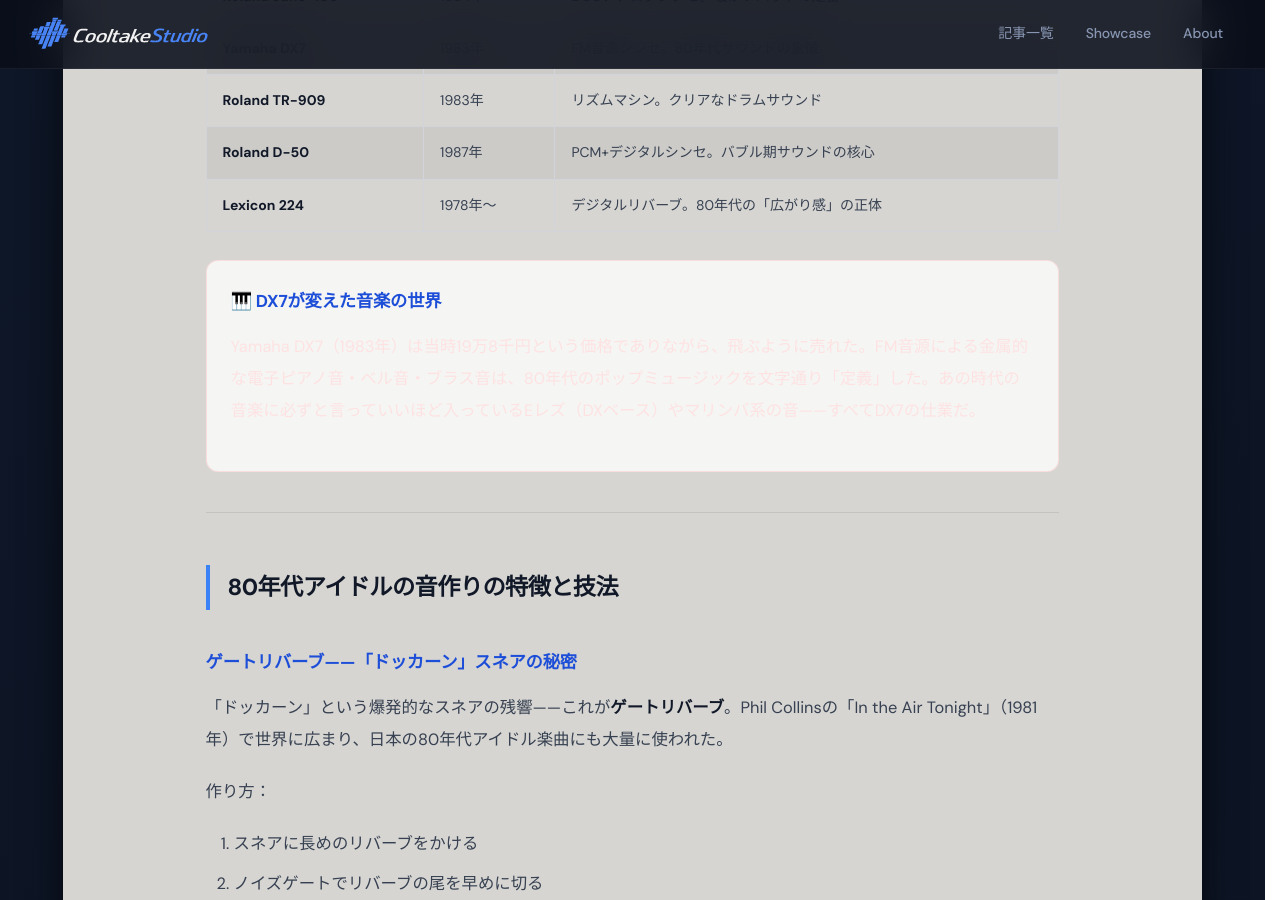
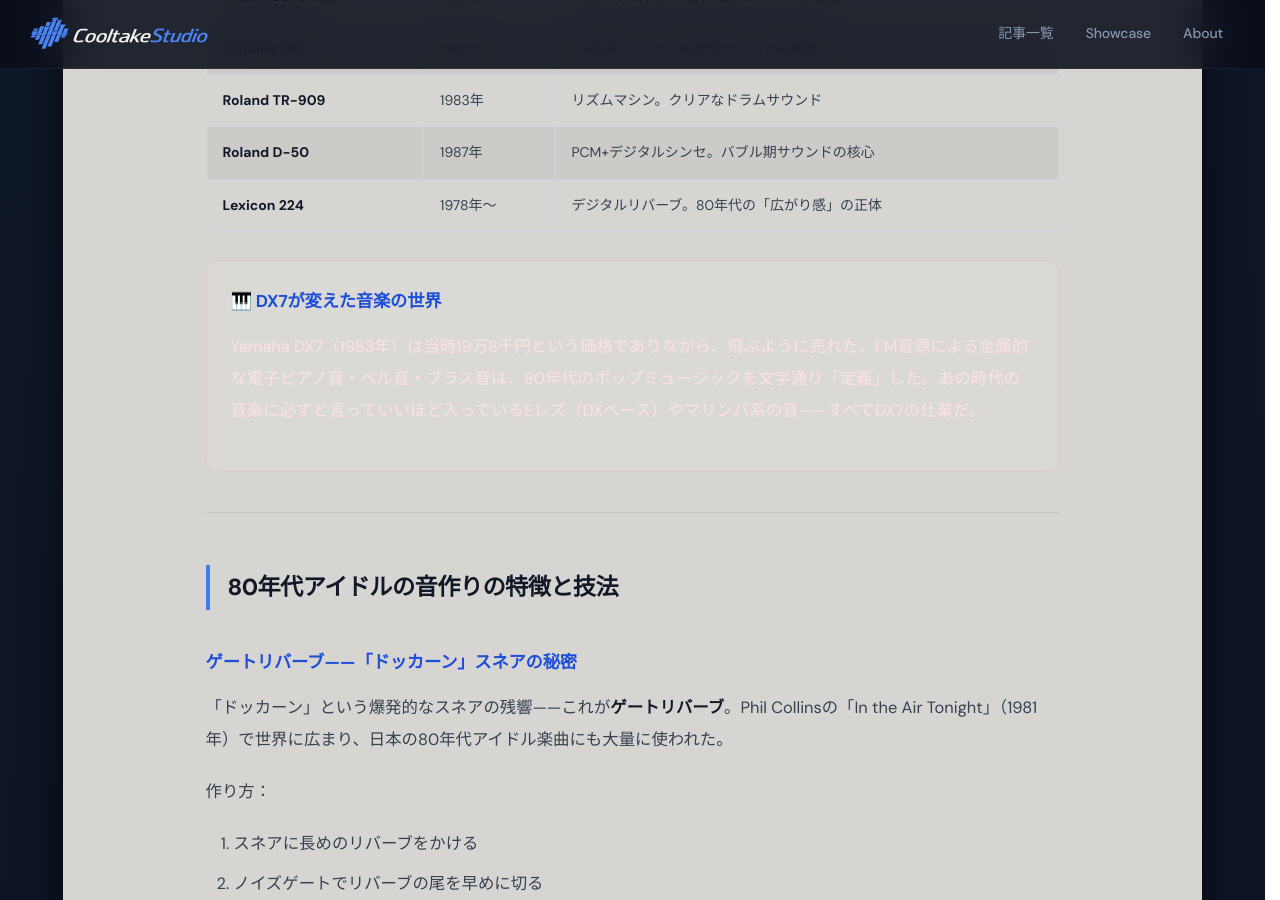
Before and after one commit to cooltake/cooltake-staging, a Jekyll site: the page built from _posts/2026-05-30-japan-music-06-80s-idol-production.md, in a window 1280 px wide and 900 px high, scrolled down 2478 px. Built offline with Jekyll 4.4.1, drawn with Linux system fonts in a browser that asks for light colours; some web fonts are replaced.

Commit message:
fix: #06 カラーボックス背景透明度修正（0.75→0.10）

```diff
--- a/_posts/2026-05-30-japan-music-06-80s-idol-production.md
+++ b/_posts/2026-05-30-japan-music-06-80s-idol-production.md
@@ -53,7 +53,7 @@
 | **Roland D-50** | 1987年 | PCM+デジタルシンセ。バブル期サウンドの核心 |
 | **Lexicon 224** | 1978年〜 | デジタルリバーブ。80年代の「広がり感」の正体 |
 
-<div style="background:rgba(255,255,255,0.75);border-radius:12px;padding:1.5rem;margin:1.5rem 0;border:1px solid rgba(252,165,165,.3);">
+<div style="background:rgba(255,255,255,0.10);border-radius:12px;padding:1.5rem;margin:1.5rem 0;border:1px solid rgba(252,165,165,.3);">
 <h3 style="color:#fecaca;margin-top:0;">🎹 DX7が変えた音楽の世界</h3>
 <p style="color:#fee2e2;">Yamaha DX7（1983年）は当時19万8千円という価格でありながら、飛ぶように売れた。FM音源による金属的な電子ピアノ音・ベル音・ブラス音は、80年代のポップミュージックを文字通り「定義」した。あの時代の音楽に必ずと言っていいほど入っているEレズ（DXベース）やマリンバ系の音——すべてDX7の仕業だ。</p>
 </div>
```
